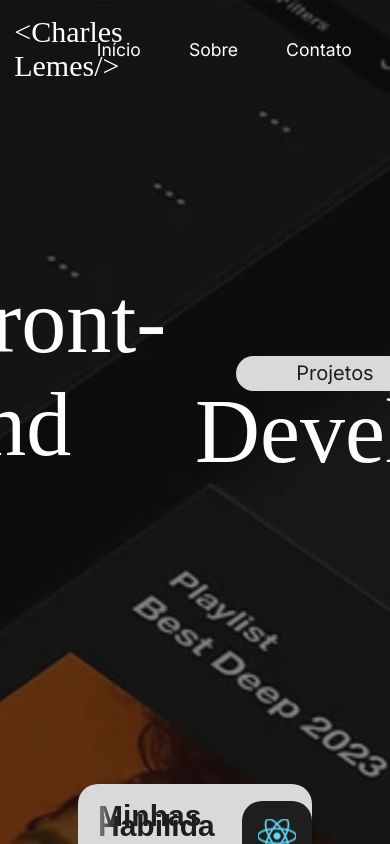
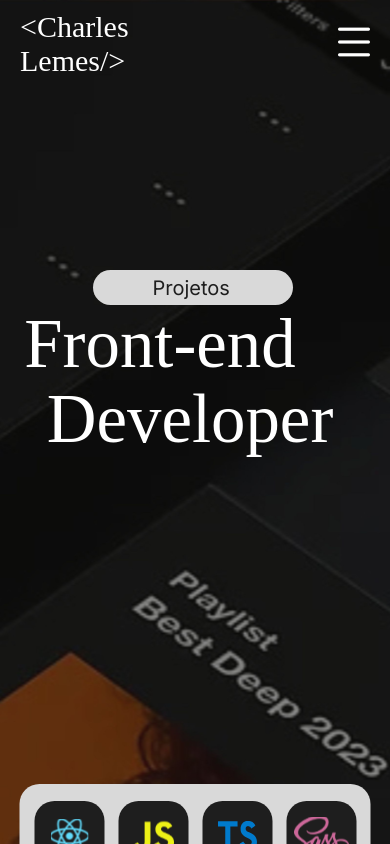
Before and after one commit to charleeslemes/novo_portfolio, a React (Vite) app: page / in a window 390 px wide. Built offline with nearby package versions, Linux system fonts and the light colour scheme; a web font is replaced by a local one.

Commit message:
finalizando do projeto, realizado toda a parte de responsividade

```diff
--- a/src/Pages/Home.tsx
+++ b/src/Pages/Home.tsx
@@ -24,6 +24,10 @@ import imgGeradorSenha from '../assets/gerador-Senha.svg';
 import imgTelaLogin from '../assets/tela-login.svg';
 import imgTodoList from '../assets/todo-list.svg';
 import imgDashboard from '../assets/dashboard1.svg';
+
+
+import menu from '../assets/menu.png';
+import fechar from '../assets/fechar.png';
 
 
 
@@ -65,6 +69,9 @@ function Home(){
     const [email, setEmail] = React.useState<string>('');
     const [message, setMessage] = React.useState<string>('');
     const [modalEnviando, setModalEnviando] = React.useState<boolean>(false);
+
+
+    const [modalNavMobile, setModalNavMobile] = React.useState<boolean>(false)
 
 
     function sendEmail(e:any){
@@ -150,26 +157,46 @@ function Home(){
 
     }
 
+
+
+    function AbrirMenuMobile(){
+       let modalMobile = document.querySelector('.mobile-nav-menu');
+        if(modalNavMobile !== true){
+            setModalNavMobile(true);
+            modalMobile.style.left="-20px";
+        }
+
+        else{
+            setModalNavMobile(false);
+            modalMobile.style.left="-400px";
+        }
+
+
+    }
+
     return(
         <>
 
+            <a name="inicio"></a>
             <div className="container-banner">
                 <div className="desktop-nav">
                     <div className="desktop-logo"><h2>{logo}</h2></div>
                     <nav className="desktop-nav-menu">
                         <ul>
-                            <li><a href="#">Início</a></li>
-                            <li><a href="#">Sobre</a></li>
-                            <li><a href="#">Contato</a></li>
+                            <li><a href="#inicio">Início</a></li>
+                            <li><a href="#sobre">Sobre</a></li>
+                            <li><a href="#contato">Contato</a></li>
                         </ul>
                     </nav>
                 </div>
                 <div className="mobile-nav">
+                <div className="desktop-logo mobile-logo"><h2>{logo}</h2></div>
+                <div className="icone-modal" onClick={AbrirMenuMobile}><img src={modalNavMobile? fechar : menu} alt="" /></div>
                 <nav className="mobile-nav-menu">
                         <ul>
-                            <li><a href="#">Início</a></li>
-                            <li><a href="#">Sobre</a></li>
-                            <li><a href="#">Contato</a></li>
+                            <li><a href="#inicio">Início</a></li>
+                            <li><a href="#sobre">Sobre</a></li>
+                            <li><a href="#contato">Contato</a></li>
                         </ul>
                     </nav>
 
@@ -178,7 +205,7 @@ function Home(){
                 <div className="box-text-button">
                     <h1>Front-end</h1>
                     <div className="button-link-projetos">
-                        <a href="">Projetos</a>
+                        <a href="#projetos">Projetos</a>
                     </div>
                     <div className="bullet"><img src={Arrow} alt="" /></div>
                 </div>
@@ -215,7 +242,7 @@ function Home(){
 
 
 
-
+            <a name ="sobre"></a>
             <div className="container-sobre">
                 <h1 className="title_main">.../Sobre mim...</h1>
 
@@ -238,7 +265,7 @@ function Home(){
                 </div>
             </div>
 
-
+            <a name ="projetos"></a>
             <div className="container-projeto-real">
             <h1 className="title_main">.../Projetos Freelancer ...</h1>
                 <Projects obj={imgProjetosReais}/>
@@ -249,7 +276,7 @@ function Home(){
                 <Projects obj={imgProjetosPessoais}/>
             </div>
 
-
+            <a name ="contato"></a>
             <div className="container-formulario-email">
                 <div className="container-borda">
                     <div className="box-invisivel-cima"></div>
@@ -303,21 +330,11 @@ function Home(){
                         <h2>{logo}</h2>
                 </div>
                 <ul>
-                    <li><a href="">Início</a></li>
-                    <li><a href="">Sobre</a></li>
-                    <li><a href="">Projetos</a></li>
+                    <li><a href="#inicio">Início</a></li>
+                    <li><a href="#sobre">Sobre</a></li>
+                    <li><a href="#projetos">Projetos</a></li>
                 </ul>
             </footer>
-
-
-
-
-
-
-
-
-
-
 
         </>
     )
--- a/src/Pages/home.css
+++ b/src/Pages/home.css
@@ -13,7 +13,56 @@
 
 
 .mobile-nav{
-    display: none;
+  padding-top: 10px;
+  margin-left: 20px;
+  margin-right: 20px;
+  align-items: center;
+  display: none;
+  justify-content: space-between;
+  position: relative;
+}
+
+@media screen and (max-width:780px){
+  .mobile-nav{
+    display: flex;
+  }
+}
+
+.iconne-modal{
+  cursor: pointer;
+}
+
+.mobile-nav-menu{
+  background-color: rgba(248, 70, 0, 0.884);
+  width: 300px;
+  position: absolute;
+  top: 0;
+  z-index: 999;
+  left: -400px;
+  display: block;
+  height: 100vh;
+  transition: .4s ease;
+}
+
+.icone-modal img{
+  width: 32px;
+  height: 32px;
+  cursor: pointer;
+}
+
+.mobile-nav-menu ul{
+  margin-top: 50px;
+  text-align: center;
+}
+
+.mobile-nav-menu ul li{
+  margin-top: 50px;
+  text-align: center;
+}
+
+.mobile-nav-menu ul li a{
+  color: var(--color-03);
+  font-size: 35px;
 }
 
 .container-banner{
@@ -27,17 +76,25 @@
 }
 
 
-
 .desktop-nav{
    padding-top: 15px;
     width: 100%;
     display: flex;
     justify-content: space-around;
     align-items: center;
+
+}
+
+@media screen and (max-width:780px){
+  .desktop-nav{
+    display: none;
+  }
 }
 
 
-.desktop-nav .desktop-logo h2{
+
+
+.desktop-logo h2{
     color: var(--color-03);
     font-family: var(--font-logo);
     width: 30px;
@@ -74,9 +131,9 @@
     justify-content: center;
     position: absolute;
     top: 32%;
+}
 
 
-}
 
 .box-text-button h1{
     font-family: var(--font-banner);
@@ -159,6 +216,44 @@
 
 }
 
+@media screen and (max-width:780px){
+  .box-text-button{
+   flex-direction: column-reverse;
+  }
+
+  .bullet{
+   display: none;
+  }
+
+  .text-developer{
+    top: 45%;
+    left: 12%;
+   }
+ }
+
+ @media screen and (max-width:460px){
+    .box-text-button h1{
+      font-size: 4.7rem;
+
+    }
+    .text-developer h1{
+
+      font-size: 4.7rem;
+
+    }
+ }
+
+ @media screen and (max-width:395px){
+  .box-text-button h1{
+    font-size: 4.3rem;
+
+  }
+  .text-developer h1{
+
+    font-size: 4.3rem;
+
+  }
+}
 
 
 /* css do container de habilidades*/
@@ -167,7 +262,6 @@
     width: 100%;
     position: relative;
 }
-
 
 
 .container-habilidades .box-habilidades{
@@ -182,9 +276,11 @@
     border-radius: 20px;
 }
 
+
+
 .container-habilidades .box-habilidades .text-habilidades{
     padding: 20px;
-    width: 50%;
+    width: 40%;
 }
 
 .container-habilidades .box-habilidades .text-habilidades h2{
@@ -212,7 +308,8 @@
 
 .container-habilidades .box-habilidades .icons-habilidades{
     margin-top: 10px;
-    width: 50%;
+    margin-bottom: 10px;
+    width: 60%;
     display: flex;
    flex-wrap: wrap;
 }
@@ -235,6 +332,21 @@
 
 }
 
+
+@media screen and (max-width:1005px){
+  .container-habilidades .box-habilidades .text-habilidades{
+    display: none;
+  }
+
+  .container-habilidades .box-habilidades {
+   width: 90%;
+   height: auto;
+  }
+  .icons-habilidades{
+    width: 100% !important;
+    justify-content: center;
+  }
+}
 
 
 /* começando container sobre*/
@@ -301,7 +413,23 @@
     object-fit: contain;
 }
 
-/* testes abaixo*/
+
+@media screen and (max-width:780px){
+  .text-sobre{
+    width: 90%;
+    margin: auto;
+  }
+  .img-sobre{
+    display: none;
+  }
+
+  .text-sobre .text02{
+    margin: 20px 0 0 40px;
+
+  }
+}
+
+/* projetos carrosel*/
 
 .container-projects{
     max-width: 1300px;
@@ -362,6 +490,20 @@
     transition: 0.5s;
     text-align: center;
 
+  }
+
+  @media screen and (max-width:600px){
+    .informacoes{
+      top: 0;
+      height: 98%;
+      background-color: rgba(0, 0, 0, 0.781);
+
+    }
+
+    .informacoes p{
+      margin: 10px auto 5px auto !important;
+
+    }
   }
 
   .informacoes p{
@@ -474,6 +616,7 @@
     width: 100%;
   }
 
+
   .box-descritivo-contato, .box-formulario, .box-links-contato{
     margin-top: 30px;
     margin-bottom: 30px;
@@ -577,6 +720,30 @@ outline: none;
 
  }
 
+ @media screen and (max-width:800px){
+  .box-principal-contato{
+   flex-direction: column;
+   justify-content: center;
+  }
+
+  .box-descritivo-contato{
+    display: none;
+  }
+
+  .box-formulario{
+    margin: 10px !important;
+    width: 90%
+  }
+
+  .box-links-contato{
+   display: none;
+  }
+}
+
+
+
+/*footer*/
+
 
  .footer-portfolio{
   background-color: var(--color-01);
--- a/src/index.css
+++ b/src/index.css
@@ -26,6 +26,8 @@ background-color: var(--color-02);
 
 overflow-x: hidden;
 
+scroll-behavior: smooth;
+
 }
 
 a{
```
Also changed, not shown: src/assets/fechar.png (added), src/assets/menu.png (added).
